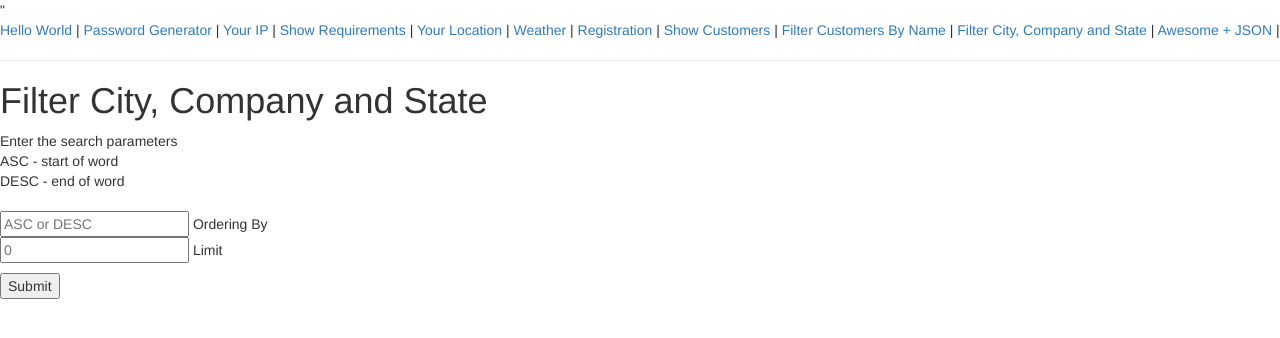
After one commit to DanilaOak/Flask-App, a Flask app: page /awesome-url.html in a window 1280 px wide. The commit adds this page. Shown: the top 338 px of the page. Run offline with Flask 2, Linux system fonts and the light colour scheme; some libraries are stand-ins or nearby versions.

Commit message:
add Awesome(print ordering dict with limit in json)

```diff
--- /dev/null
+++ b/app/templates/awesome-url.html
@@ -0,0 +1,19 @@
+<!-- extend base layout -->
+{% extends "base.html" %}
+
+{% block content %}
+    <h1>{{ title }}</h1>
+    <form action ="" method="POST">
+        <p>Enter the search parameters<br>
+            ASC - start of word<br>
+            DESC - end of word<br><br>
+            <input type="text" name="Ordering" pattern="(ASC|DESC)" placeholder="ASC or DESC"> Ordering By</input><br>
+            <input type="text" name="Limit" pattern="[ 0-9]+$" placeholder="0"> Limit </input><br>
+        <p><input type="submit" value="Submit"></input></p>
+    </form>
+    {% if customers %}
+        {% for i in customers %}
+            <h5> {{ i }}</h5>
+        {% endfor %}
+    {% endif %}
+{% endblock %}
--- a/app/templates/base.html
+++ b/app/templates/base.html
@@ -3,6 +3,7 @@
 <head>
     <meta charset="UTF-8">
     <title>{{ title }}</title>
+    <mime type="<meta charset="utf-8">"
     <link rel="stylesheet" href="https://maxcdn.bootstrapcdn.com/bootstrap/3.3.7/css/bootstrap.min.css">
 </head>
 <body>
@@ -17,6 +18,7 @@
         <a href="show-customers.html">Show Customers</a> |
         <a href="filter-by-name.html">Filter Customers By Name</a> |
         <a href="filter-company-city-state.html">Filter City, Company and State</a> |
+        <a href="awesome-url.html">Awesome + JSON</a> |
     </div>
     <hr>
     {% block content %}{% endblock %}
--- a/app/view.py
+++ b/app/view.py
@@ -2,8 +2,9 @@ from flask import render_template, request
 from .utils import gen_password, get_location, get_weather
 from flask.views import MethodView
 from app.config import DevConfig
-from app.db_utils.utils_db import User, get_all_customers, filter_by_name, filter_company_city_state
-
+from app.db_utils.utils_db import User, get_all_customers, filter_by_name, filter_company_city_state, awesome
+import json
+from app import app
 
 class UserReg(MethodView):
     def get(self):
@@ -84,3 +85,20 @@ class FilterCityCompanyState(MethodView):
         return render_template('filter-company-city-state.html',
                                customers=users,
                                title='Filter City, Company and State')
+
+
+class AwesomeUrl(MethodView):
+    def get(self):
+        return render_template('awesome-url.html', title='Filter City, Company and State')
+
+    def post(self):
+        customers = awesome(str(request.form["Ordering"]),
+                            str(request.form["Limit"])
+                            )
+        users = [User(i).to_dict() for i in customers]
+        response = app.app.response_class(
+            response=json.dumps(users),
+            status=200,
+            mimetype='application/json'
+        )
+        return response
```
Also changed, not shown: app/app.py (+4 -3 lines), app/db_utils/utils_db.py (+28 -2 lines).
